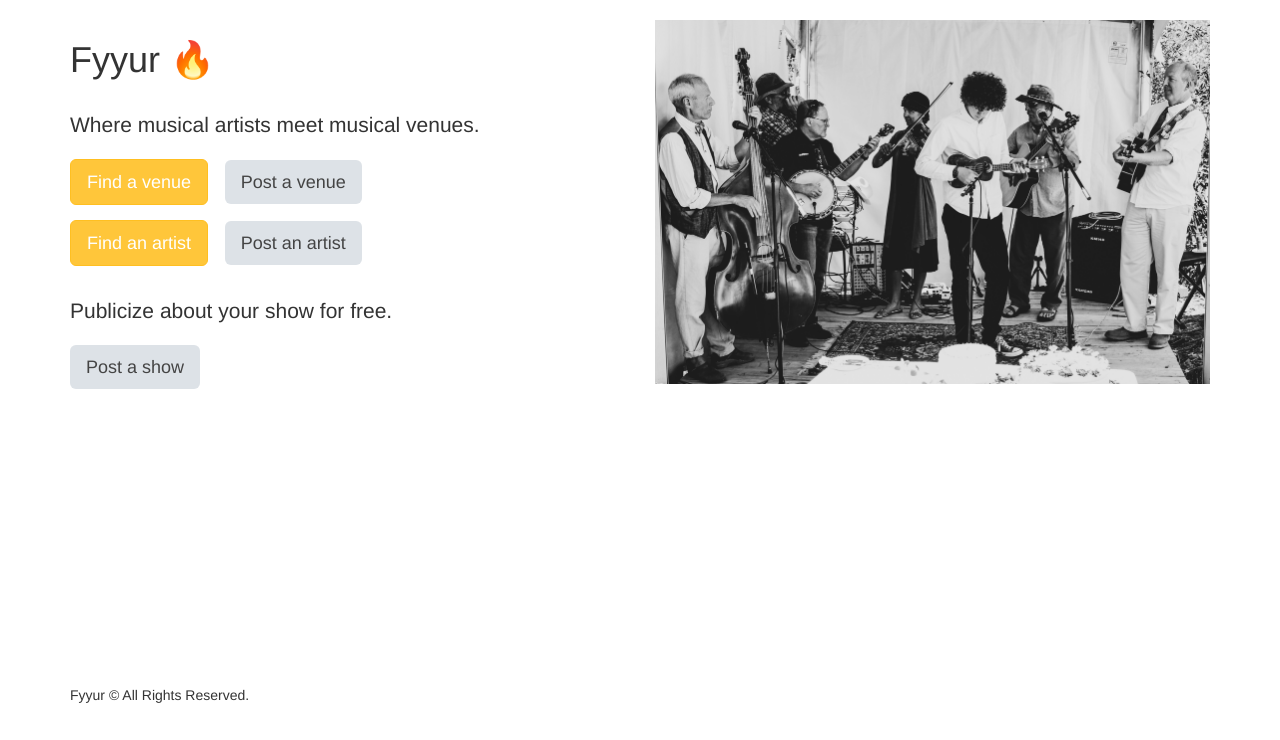
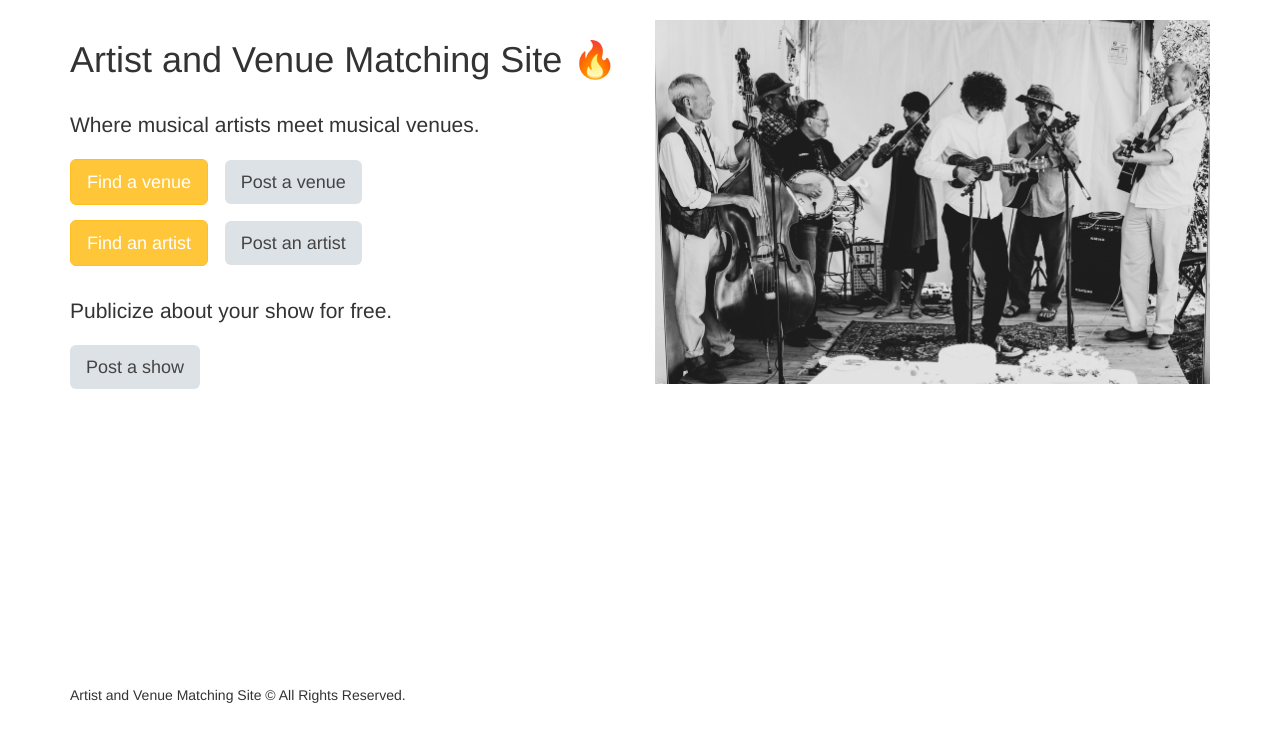
Before and after one commit to wendecoder/Portfolio_project, a Flask app: page / in a window 1280 px wide. Shown: the part 60-800 px from the top of the page. Run offline with Flask 2, Linux system fonts and the light colour scheme; some libraries are stand-ins or nearby versions.

Commit message:
updated some stuffs

```diff
--- a/templates/layouts/main.html
+++ b/templates/layouts/main.html
@@ -108,7 +108,7 @@
 
   <div id="footer">
     <div class="container">
-      <p>Fyyur &copy; All Rights Reserved.</p>
+      <p>Artist and Venue Matching Site &copy; All Rights Reserved.</p>
       {% block footer %}{% endblock %}
     </div>
   </div>
--- a/templates/pages/artists.html
+++ b/templates/pages/artists.html
@@ -1,5 +1,5 @@
 {% extends 'layouts/main.html' %}
-{% block title %}Fyyur | Artists{% endblock %}
+{% block title %}Artist and Venue Matching Site | Artists{% endblock %}
 {% block content %}
 <ul class="items">
 	{% for artist in artists %}
--- a/templates/pages/home.html
+++ b/templates/pages/home.html
@@ -1,9 +1,9 @@
 {% extends 'layouts/main.html' %}
-{% block title %}Fyyur{% endblock %}
+{% block title %}Artist and Venue Matching Site{% endblock %}
 {% block content %}
 <div class="row">
 	<div class="col-sm-6">
-		<h1>Fyyur 🔥</h1>
+		<h1>Artist and Venue Matching Site 🔥</h1>
 		<p class="lead">Where musical artists meet musical venues.</p>
 		<h3>
 			<a href="/venues"><button class="btn btn-primary btn-lg">Find a venue</button></a>
--- a/templates/pages/search_artists.html
+++ b/templates/pages/search_artists.html
@@ -1,5 +1,5 @@
 {% extends 'layouts/main.html' %}
-{% block title %}Fyyur | Artists Search{% endblock %}
+{% block title %}Artist and Venue Matching Site | Artists Search{% endblock %}
 {% block content %}
 <h3>Number of search results for "{{ search_term }}": {{ results.count }}</h3>
 <ul class="items">
--- a/templates/pages/search_venues.html
+++ b/templates/pages/search_venues.html
@@ -1,5 +1,5 @@
 {% extends 'layouts/main.html' %}
-{% block title %}Fyyur | Venues Search{% endblock %}
+{% block title %}Artist and Venue Matching Site | Venues Search{% endblock %}
 {% block content %}
 <h3>Number of search results for "{{ search_term }}": {{ results.count }}</h3>
 <ul class="items">
--- a/templates/pages/shows.html
+++ b/templates/pages/shows.html
@@ -1,5 +1,5 @@
 {% extends 'layouts/main.html' %}
-{% block title %}Fyyur | Shows{% endblock %}
+{% block title %}Artist and Venue Matching Site | Shows{% endblock %}
 {% block content %}
 <div class="row shows">
     {%for show in shows %}
--- a/templates/pages/venues.html
+++ b/templates/pages/venues.html
@@ -1,5 +1,5 @@
 {% extends 'layouts/main.html' %}
-{% block title %}Fyyur | Venues{% endblock %}
+{% block title %}Artist and Venue Matching Site | Venues{% endblock %}
 {% block content %}
 {% for area in areas %}
 <h3>{{ area.city }}, {{ area.state }}</h3>
```
